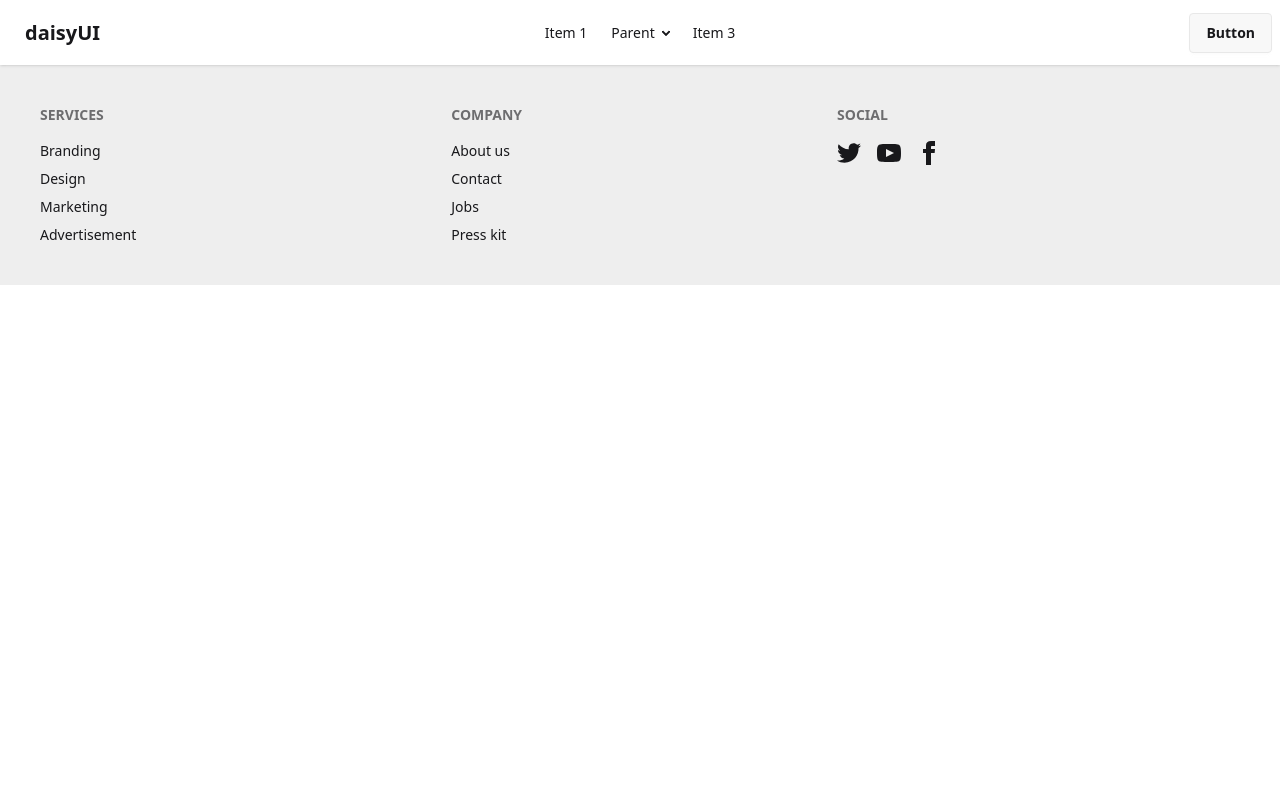
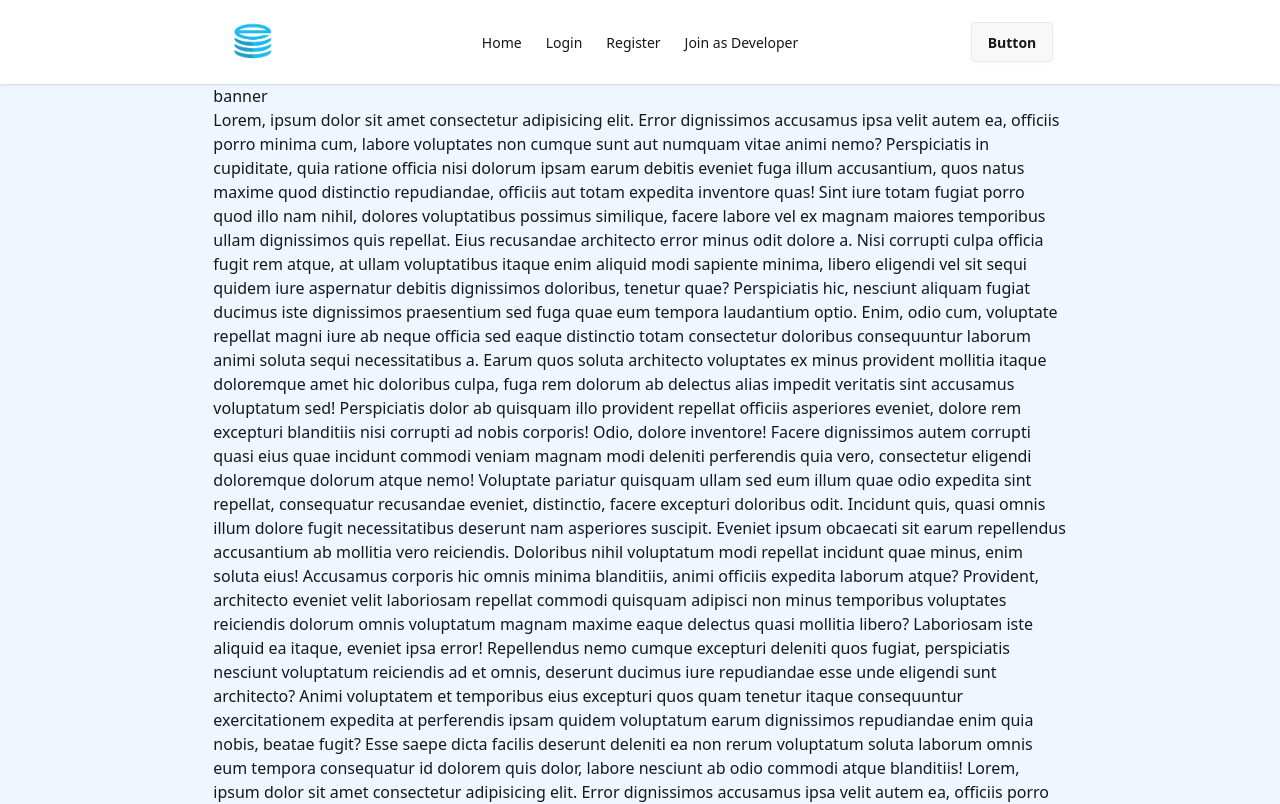
Before and after one commit to abdulkader33447/a12-earnly-client, a React (Vite) app: page / in a window 1280 px wide. Shown: the top 804 px of the page. Built offline with nearby package versions, Linux system fonts and the light colour scheme.

Commit message:
added login and register page with path,some nav , logo ,

```diff
--- a/index.html
+++ b/index.html
@@ -1,12 +1,12 @@
 <!doctype html>
-<html lang="en">
+<html lang="en" data-theme="light">
   <head>
     <meta charset="UTF-8" />
     <link rel="icon" type="image/svg+xml" href="/public/images.png" />
     <meta name="viewport" content="width=device-width, initial-scale=1.0" />
     <title>Earnly</title>
   </head>
-  <body>
+  <body class="bg-[#F9FAFB]">
     <div id="root"></div>
     <script type="module" src="/src/main.jsx"></script>
   </body>
--- a/src/Components/Footer/Footer.jsx
+++ b/src/Components/Footer/Footer.jsx
@@ -2,7 +2,7 @@ import React from "react";
 
 const Footer = () => {
   return (
-    <div>
+    <div className="lg:w-8/12 md:w-9/12 w-11/12 mx-auto">
       <footer className="footer sm:footer-horizontal bg-base-300 text-base-content p-10">
         <nav>
           <h6 className="footer-title">Services</h6>
--- a/src/Components/Navbar/Navbar.jsx
+++ b/src/Components/Navbar/Navbar.jsx
@@ -1,12 +1,40 @@
 import React from "react";
+import logo from "../../assets/uh56knr8oel574nn6apb-removebg-preview.png";
+import { Link, NavLink } from "react-router";
 
 const Navbar = () => {
+  const links = (
+    <>
+      <li>
+        <NavLink to="/">Home</NavLink>
+      </li>
+      <li>
+        <NavLink to="/login">Login</NavLink>
+      </li>
+      <li>
+        <NavLink to="/register">Register</NavLink>
+      </li>
+      <li>
+        <a
+          href="https://github.com/Programming-Hero-Web-Course4/b11a12-client-side-abdulkader33447"
+          target="_blank"
+        >
+          Join as Developer
+        </a>
+      </li>
+    </>
+  );
   return (
-    <div>
-      <div className="navbar bg-base-100 shadow-sm">
+    <div className="">
+      <div className="navbar bg-base-100 navbar-sticky shadow-sm  ">
+        <div className="navbar lg:w-8/12 md:w-9/12 w-11/12 mx-auto">
           <div className="navbar-start">
             <div className="dropdown">
-            <div tabIndex={0} role="button" className="btn btn-ghost lg:hidden">
+              <div
+                tabIndex={0}
+                role="button"
+                className="btn btn-ghost lg:hidden"
+              >
                 <svg
                   xmlns="http://www.w3.org/2000/svg"
                   className="h-5 w-5"
@@ -27,52 +55,19 @@ const Navbar = () => {
                 tabIndex={0}
                 className="menu menu-sm dropdown-content bg-base-100 rounded-box z-1 mt-3 w-52 p-2 shadow"
               >
-              <li>
-                <a>Item 1</a>
-              </li>
-              <li>
-                <a>Parent</a>
-                <ul className="p-2">
-                  <li>
-                    <a>Submenu 1</a>
-                  </li>
-                  <li>
-                    <a>Submenu 2</a>
-                  </li>
-                </ul>
-              </li>
-              <li>
-                <a>Item 3</a>
-              </li>
+                {links}
               </ul>
             </div>
-          <a className="btn btn-ghost text-xl">daisyUI</a>
+            <Link to="/" className=" text-xl  ">
+              <img src={logo} alt="logo" className="size-13 " />
+            </Link>
           </div>
           <div className="navbar-center hidden lg:flex">
-          <ul className="menu menu-horizontal px-1">
-            <li>
-              <a>Item 1</a>
-            </li>
-            <li>
-              <details>
-                <summary>Parent</summary>
-                <ul className="p-2">
-                  <li>
-                    <a>Submenu 1</a>
-                  </li>
-                  <li>
-                    <a>Submenu 2</a>
-                  </li>
-                </ul>
-              </details>
-            </li>
-            <li>
-              <a>Item 3</a>
-            </li>
-          </ul>
+            <ul className="menu menu-horizontal px-1">{links}</ul>
           </div>
           <div className="navbar-end">
             <a className="btn">Button</a>
+          </div>
         </div>
       </div>
     </div>
--- a/src/Layouts/AuthLayout.jsx
+++ b/src/Layouts/AuthLayout.jsx
@@ -1,9 +1,10 @@
 import React from 'react';
+import { Outlet } from 'react-router';
 
 const AuthLayout = () => {
   return (
     <div>
-
+      <Outlet/>
     </div>
   );
 };
--- /dev/null
+++ b/src/Pages/Authentication/LogIn/LogIn.jsx
@@ -0,0 +1,11 @@
+import React from 'react';
+
+const LogIn = () => {
+  return (
+    <div>
+      <h1>log in</h1>
+    </div>
+  );
+};
+
+export default LogIn;
--- /dev/null
+++ b/src/Pages/Authentication/Register/Register.jsx
@@ -0,0 +1,11 @@
+import React from 'react';
+
+const Register = () => {
+  return (
+    <div>
+      <h1>register</h1>
+    </div>
+  );
+};
+
+export default Register;
--- /dev/null
+++ b/src/Pages/Home/Banner/Banner.jsx
@@ -0,0 +1,102 @@
+import React from "react";
+
+const Banner = () => {
+  return (
+    <div className="bg-blue-50">
+      <div className="lg:w-8/12 md:w-9/12 w-11/12 mx-auto">
+      <h1>banner</h1>
+      <p>
+        Lorem, ipsum dolor sit amet consectetur adipisicing elit. Error
+        dignissimos accusamus ipsa velit autem ea, officiis porro minima cum,
+        labore voluptates non cumque sunt aut numquam vitae animi nemo?
+        Perspiciatis in cupiditate, quia ratione officia nisi dolorum ipsam
+        earum debitis eveniet fuga illum accusantium, quos natus maxime quod
+        distinctio repudiandae, officiis aut totam expedita inventore quas! Sint
+        iure totam fugiat porro quod illo nam nihil, dolores voluptatibus
+        possimus similique, facere labore vel ex magnam maiores temporibus ullam
+        dignissimos quis repellat. Eius recusandae architecto error minus odit
+        dolore a. Nisi corrupti culpa officia fugit rem atque, at ullam
+        voluptatibus itaque enim aliquid modi sapiente minima, libero eligendi
+        vel sit sequi quidem iure aspernatur debitis dignissimos doloribus,
+        tenetur quae? Perspiciatis hic, nesciunt aliquam fugiat ducimus iste
+        dignissimos praesentium sed fuga quae eum tempora laudantium optio.
+        Enim, odio cum, voluptate repellat magni iure ab neque officia sed eaque
+        distinctio totam consectetur doloribus consequuntur laborum animi soluta
+        sequi necessitatibus a. Earum quos soluta architecto voluptates ex minus
+        provident mollitia itaque doloremque amet hic doloribus culpa, fuga rem
+        dolorum ab delectus alias impedit veritatis sint accusamus voluptatum
+        sed! Perspiciatis dolor ab quisquam illo provident repellat officiis
+        asperiores eveniet, dolore rem excepturi blanditiis nisi corrupti ad
+        nobis corporis! Odio, dolore inventore! Facere dignissimos autem
+        corrupti quasi eius quae incidunt commodi veniam magnam modi deleniti
+        perferendis quia vero, consectetur eligendi doloremque dolorum atque
+        nemo! Voluptate pariatur quisquam ullam sed eum illum quae odio expedita
+        sint repellat, consequatur recusandae eveniet, distinctio, facere
+        excepturi doloribus odit. Incidunt quis, quasi omnis illum dolore fugit
+        necessitatibus deserunt nam asperiores suscipit. Eveniet ipsum obcaecati
+        sit earum repellendus accusantium ab mollitia vero reiciendis. Doloribus
+        nihil voluptatum modi repellat incidunt quae minus, enim soluta eius!
+        Accusamus corporis hic omnis minima blanditiis, animi officiis expedita
+        laborum atque? Provident, architecto eveniet velit laboriosam repellat
+        commodi quisquam adipisci non minus temporibus voluptates reiciendis
+        dolorum omnis voluptatum magnam maxime eaque delectus quasi mollitia
+        libero? Laboriosam iste aliquid ea itaque, eveniet ipsa error!
+        Repellendus nemo cumque excepturi deleniti quos fugiat, perspiciatis
+        nesciunt voluptatum reiciendis ad et omnis, deserunt ducimus iure
+        repudiandae esse unde eligendi sunt architecto? Animi voluptatem et
+        temporibus eius excepturi quos quam tenetur itaque consequuntur
+        exercitationem expedita at perferendis ipsam quidem voluptatum earum
+        dignissimos repudiandae enim quia nobis, beatae fugit? Esse saepe dicta
+        facilis deserunt deleniti ea non rerum voluptatum soluta laborum omnis
+        eum tempora consequatur id dolorem quis dolor, labore nesciunt ab odio
+        commodi atque blanditiis! Lorem, ipsum dolor sit amet consectetur
+        adipisicing elit. Error dignissimos accusamus ipsa velit autem ea,
+        officiis porro minima cum, labore voluptates non cumque sunt aut numquam
+        vitae animi nemo? Perspiciatis in cupiditate, quia ratione officia nisi
+        dolorum ipsam earum debitis eveniet fuga illum accusantium, quos natus
+        maxime quod distinctio repudiandae, officiis aut totam expedita
+        inventore quas! Sint iure totam fugiat porro quod illo nam nihil,
+        dolores voluptatibus possimus similique, facere labore vel ex magnam
+        maiores temporibus ullam dignissimos quis repellat. Eius recusandae
+        architecto error minus odit dolore a. Nisi corrupti culpa officia fugit
+        rem atque, at ullam voluptatibus itaque enim aliquid modi sapiente
+        minima, libero eligendi vel sit sequi quidem iure aspernatur debitis
+        dignissimos doloribus, tenetur quae? Perspiciatis hic, nesciunt aliquam
+        fugiat ducimus iste dignissimos praesentium sed fuga quae eum tempora
+        laudantium optio. Enim, odio cum, voluptate repellat magni iure ab neque
+        officia sed eaque distinctio totam consectetur doloribus consequuntur
+        laborum animi soluta sequi necessitatibus a. Earum quos soluta
+        architecto voluptates ex minus provident mollitia itaque doloremque amet
+        hic doloribus culpa, fuga rem dolorum ab delectus alias impedit
+        veritatis sint accusamus voluptatum sed! Perspiciatis dolor ab quisquam
+        illo provident repellat officiis asperiores eveniet, dolore rem
+        excepturi blanditiis nisi corrupti ad nobis corporis! Odio, dolore
+        inventore! Facere dignissimos autem corrupti quasi eius quae incidunt
+        commodi veniam magnam modi deleniti perferendis quia vero, consectetur
+        eligendi doloremque dolorum atque nemo! Voluptate pariatur quisquam
+        ullam sed eum illum quae odio expedita sint repellat, consequatur
+        recusandae eveniet, distinctio, facere excepturi doloribus odit.
+        Incidunt quis, quasi omnis illum dolore fugit necessitatibus deserunt
+        nam asperiores suscipit. Eveniet ipsum obcaecati sit earum repellendus
+        accusantium ab mollitia vero reiciendis. Doloribus nihil voluptatum modi
+        repellat incidunt quae minus, enim soluta eius! Accusamus corporis hic
+        omnis minima blanditiis, animi officiis expedita laborum atque?
+        Provident, architecto eveniet velit laboriosam repellat commodi quisquam
+        adipisci non minus temporibus voluptates reiciendis dolorum omnis
+        voluptatum magnam maxime eaque delectus quasi mollitia libero?
+        Laboriosam iste aliquid ea itaque, eveniet ipsa error! Repellendus nemo
+        cumque excepturi deleniti quos fugiat, perspiciatis nesciunt voluptatum
+        reiciendis ad et omnis, deserunt ducimus iure repudiandae esse unde
+        eligendi sunt architecto? Animi voluptatem et temporibus eius excepturi
+        quos quam tenetur itaque consequuntur exercitationem expedita at
+        perferendis ipsam quidem voluptatum earum dignissimos repudiandae enim
+        quia nobis, beatae fugit? Esse saepe dicta facilis deserunt deleniti ea
+        non rerum voluptatum soluta laborum omnis eum tempora consequatur id
+        dolorem quis dolor, labore nesciunt ab odio commodi atque blanditiis!
+      </p>
+    </div>
+    </div>
+  );
+};
+
+export default Banner;
--- a/src/Pages/Home/Home.jsx
+++ b/src/Pages/Home/Home.jsx
@@ -1,9 +1,9 @@
-import React from 'react';
+import Banner from './Banner/Banner';
 
 const Home = () => {
   return (
     <div>
-
+      <Banner/>
     </div>
   );
 };
```
Also changed, not shown: src/Routes/Router.jsx (+17 -0 lines), src/assets/uh56knr8oel574nn6apb-removebg-preview.png (added), src/assets/uh56knr8oel574nn6apb.webp (deleted). Lines whose indentation alone changed are shown as unchanged.
